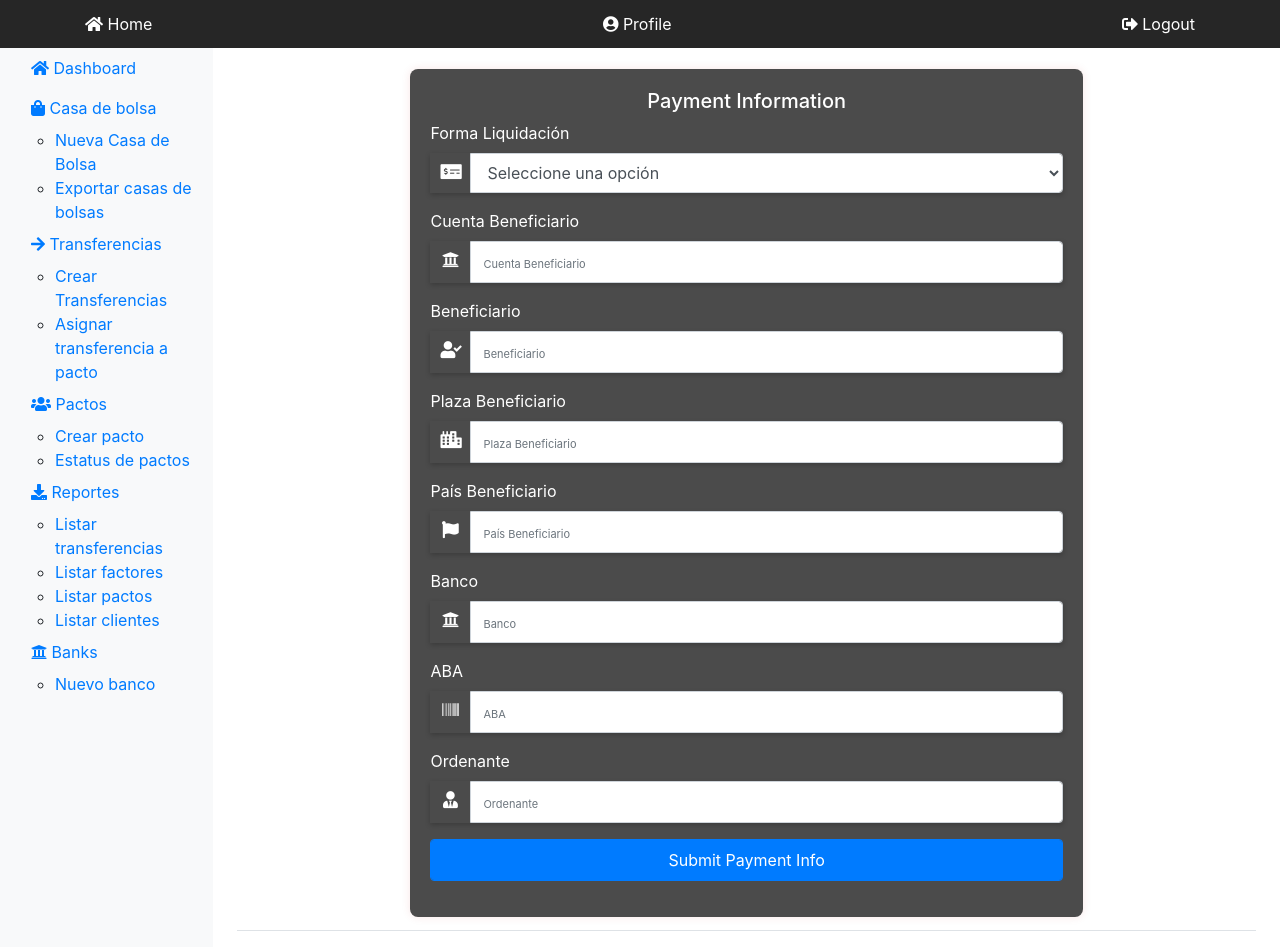
After one commit to JATCIN/proyecto0, a Flask app: page /new_banco in a window 1280 px wide. The commit adds this page. Run offline with Flask 3, Linux system fonts and the light colour scheme; some libraries are stand-ins or nearby versions.

Commit message:
CRUD BANKS

```diff
--- a/src/app.py
+++ b/src/app.py
@@ -1,4 +1,4 @@
-from flask import Flask, request, session, redirect, url_for, render_template, flash
+from flask import Flask, jsonify, request, session, redirect, url_for, render_template, flash
 import psycopg2
 import psycopg2.extras
 import re
@@ -16,67 +16,42 @@ conn = psycopg2.connect(dbname=DB_NAME, user=DB_USER, password=DB_PASS, host=DB_
 
 @app.route('/')
 def home():
-
     if 'loggedin' in session:
-
         return render_template('home.html', username=session['username'])
-
     return redirect(url_for('login'))
 
 @app.route('/login/', methods=['GET', 'POST'])
 def login():
     cursor = conn.cursor(cursor_factory=psycopg2.extras.DictCursor)
-
-
     if request.method == 'POST' and 'username' in request.form and 'password' in request.form:
         username = request.form['username']
         password = request.form['password']
-        print(password)
-
-
         cursor.execute('SELECT * FROM users WHERE username = %s', (username,))
-
         account = cursor.fetchone()
-
         if account:
             password_rs = account['password']
-            print(password_rs)
-
             if check_password_hash(password_rs, password):
-
                 session['loggedin'] = True
                 session['id'] = account['id']
                 session['username'] = account['username']
-
                 return redirect(url_for('home'))
             else:
-
                 flash('Incorrect username/password')
         else:
-
             flash('Incorrect username/password')
-
     return render_template('login.html')
 
 @app.route('/register', methods=['GET', 'POST'])
 def register():
     cursor = conn.cursor(cursor_factory=psycopg2.extras.DictCursor)
-
-
     if request.method == 'POST' and 'username' in request.form and 'password' in request.form and 'email' in request.form:
-
         fullname = request.form['fullname']
         username = request.form['username']
         password = request.form['password']
         email = request.form['email']
-
         _hashed_password = generate_password_hash(password)
-
-
         cursor.execute('SELECT * FROM users WHERE username = %s', (username,))
         account = cursor.fetchone()
-        print(account)
-
         if account:
             flash('Account already exists!')
         elif not re.match(r'[^@]+@[^@]+\.[^@]+', email):
@@ -86,38 +61,93 @@ def register():
         elif not username or not password or not email:
             flash('Please fill out the form!')
         else:
-
             cursor.execute("INSERT INTO users (fullname, username, password, email) VALUES (%s,%s,%s,%s)", (fullname, username, _hashed_password, email))
             conn.commit()
             flash('You have successfully registered!')
     elif request.method == 'POST':
-
         flash('Please fill out the form!')
-
     return render_template('register.html')
-
 
 @app.route('/logout')
 def logout():
+    session.pop('loggedin', None)
+    session.pop('id', None)
+    session.pop('username', None)
+    return redirect(url_for('login'))
 
-   session.pop('loggedin', None)
-   session.pop('id', None)
-   session.pop('username', None)
+@app.route('/new_banco')
+def new_banco():
+    return render_template('new_banco.html')
 
-   return redirect(url_for('login'))
+@app.route('/payment', methods=['POST'])
+def payment():
+    cursor = conn.cursor(cursor_factory=psycopg2.extras.DictCursor)
+    forma_liquidacion = request.form.get('forma_liquidacion')
+    cuenta_beneficiario = request.form.get('cuenta_beneficiario')
+    beneficiario = request.form.get('beneficiario')
+    plaza_beneficiario = request.form.get('plaza_beneficiario')
+    pais_beneficiario = request.form.get('pais_beneficiario')
+    banco = request.form.get('banco')
+    aba = request.form.get('aba')
+    ordenante = request.form.get('ordenante')
+
+    if not forma_liquidacion:
+        return jsonify(status='error', message='Por favor, seleccione la forma de liquidación')
+    elif not cuenta_beneficiario:
+        return jsonify(status='error', message='Por favor, ingrese la cuenta del beneficiario')
+    elif not beneficiario:
+        return jsonify(status='error', message='Por favor, ingrese el nombre del beneficiario')
+    elif not plaza_beneficiario:
+        return jsonify(status='error', message='Por favor, ingrese la plaza del beneficiario')
+    elif not pais_beneficiario:
+        return jsonify(status='error', message='Por favor, ingrese el país del beneficiario')
+    elif not banco:
+        return jsonify(status='error', message='Por favor, ingrese el nombre del banco')
+    elif not aba:
+        return jsonify(status='error', message='Por favor, ingrese el código ABA')
+    elif not ordenante:
+        return jsonify(status='error', message='Por favor, ingrese el nombre del ordenante')
+    else:
+        try:
+            cursor.execute("""
+                INSERT INTO payments (forma_liquidacion, cuenta_beneficiario, beneficiario, plaza_beneficiario, pais_beneficiario, banco, aba, ordenante)
+                VALUES (%s, %s, %s, %s, %s, %s, %s, %s)
+                """, (forma_liquidacion, cuenta_beneficiario, beneficiario, plaza_beneficiario, pais_beneficiario, banco, aba, ordenante))
+            conn.commit()
+            cursor.close()
+            return jsonify(status='success', message='Registrado exitosamente')
+        except Exception as e:
+            cursor.close()
+            return jsonify(status='error', message=str(e))
 
 @app.route('/profile')
 def profile():
     cursor = conn.cursor(cursor_factory=psycopg2.extras.DictCursor)
-
-
     if 'loggedin' in session:
         cursor.execute('SELECT * FROM users WHERE id = %s', [session['id']])
         account = cursor.fetchone()
+        return render_template('profile.html', account=account)
+    return redirect(url_for('login'))
 
-        return render_template('profile.html', account=account)
+@app.route('/list_banco')
+def list_banco():
+    cursor = conn.cursor(cursor_factory=psycopg2.extras.DictCursor)
+    cursor.execute('SELECT * FROM payments')
+    records = cursor.fetchall()
+    return render_template('list_banco.html', records=records)
 
-    return redirect(url_for('login'))
+@app.route('/edit_banco/<int:record_id>')
+def edit_record(record_id):
+    # Lógica para editar el registro
+    return f'Edit record {record_id}'
+
+@app.route('/delete_banco/<int:record_id>')
+def delete_record(record_id):
+    cursor = conn.cursor()
+    cursor.execute('DELETE FROM payments WHERE id = %s', (record_id,))
+    conn.commit()
+    cursor.close()
+    return redirect(url_for('list_banco'))
 
 if __name__ == "__main__":
     app.run(debug=True)
--- a/src/templates/home.html
+++ b/src/templates/home.html
@@ -1,4 +1,4 @@
-//templates/home.html
+
 {% extends 'layout.html' %}
 
 {% block title %}Home{% endblock %}
--- a/src/templates/layout.html
+++ b/src/templates/layout.html
@@ -1,8 +1,8 @@
-//templates/layout.html
 <!DOCTYPE html>
 <html>
  <head>
   <meta charset="utf-8">
+
   <title>{% block title %}{% endblock %}</title>
   <link rel="stylesheet" href="{{ url_for('static', filename='css/style.css') }}">
   <link rel="stylesheet" href="https://use.fontawesome.com/releases/v5.7.1/css/all.css">
@@ -84,6 +84,17 @@
             <li><a href="#">Listar clientes </a></li>
         </ul>
               </li>
+            </li>
+            <li class="nav-item">
+              <a class="nav-link" href="{{ url_for('list_banco') }}">
+                  <i class="fa fa-university"></i>
+                  Banks
+              </a>
+              <ul class="submenu">
+                  <li><a href="{{ url_for('new_banco') }}">Nuevo banco</a></li>
+              </ul>
+
+          </li>
             </ul>
    </div>
         </nav>
--- /dev/null
+++ b/src/templates/new_banco.html
@@ -0,0 +1,193 @@
+{% extends 'layout.html' %}
+
+{% block title %}NewBanco{% endblock %}
+
+{% block content %}
+<style>
+  .form-container {
+    max-width: 100%;
+    width: 100%;
+    margin: 0 auto;
+    padding: 5px;
+  }
+  .input-group-addon {
+    width: 40px;
+    text-align: center;
+  }
+  .main-login {
+    width: 100%;
+  }
+  .main-center {
+    background-color: #4b4b4b;
+    padding: 20px;
+    border-radius: 8px;
+    box-shadow: 0px 0px 10px rgba(185, 13, 13, 0.1);
+  }
+  .form-title {
+    text-align: center;
+  }
+  .is-invalid {
+    border-color: #dc3545;
+  }
+  .invalid-feedback {
+    color: #dc3545;
+    font-size: 0.875em;
+  }
+</style>
+
+<div class="container form-container">
+  <div class="row justify-content-center">
+    <div class="col-md-8 main-login main-center">
+      <h5 class="form-title">Payment Information</h5>
+
+      <!-- Mensajes Flash -->
+      {% with messages = get_flashed_messages(with_categories=true) %}
+        {% if messages %}
+          <div class="alert-container">
+            {% for category, message in messages %}
+              <div class="alert alert-{{ category }} alert-dismissible fade show" role="alert">
+                {{ message }}
+                <button type="button" class="close" data-dismiss="alert" aria-label="Close">
+                  <span aria-hidden="true">&times;</span>
+                </button>
+              </div>
+            {% endfor %}
+          </div>
+        {% endif %}
+      {% endwith %}
+
+      <form id="paymentForm" autocomplete="off">
+        <div class="form-group">
+          <label for="forma_liquidacion" class="cols-sm-2 control-label">Forma Liquidación</label>
+          <div class="cols-sm-10">
+            <div class="input-group">
+              <span class="input-group-addon"><i class="fa fa-money-check-alt" aria-hidden="true"></i></span>
+              <select class="form-control" name="forma_liquidacion" id="forma_liquidacion">
+                <option value="">Seleccione una opción</option>
+                <option value="extranjero">BANCO EN EL EXTRANJERO</option>
+                <option value="local">BANCO LOCAL</option>
+              </select>
+            </div>
+          </div>
+        </div>
+        <div class="form-group">
+          <label for="cuenta_beneficiario" class="cols-sm-2 control-label">Cuenta Beneficiario</label>
+          <div class="cols-sm-10">
+            <div class="input-group">
+              <span class="input-group-addon"><i class="fa fa-university" aria-hidden="true"></i></span>
+              <input type="text" class="form-control" name="cuenta_beneficiario" id="cuenta_beneficiario" placeholder="Cuenta Beneficiario"/>
+            </div>
+          </div>
+        </div>
+        <div class="form-group">
+          <label for="beneficiario" class="cols-sm-2 control-label">Beneficiario</label>
+          <div class="cols-sm-10">
+            <div class="input-group">
+              <span class="input-group-addon"><i class="fa fa-user-check" aria-hidden="true"></i></span>
+              <input type="text" class="form-control" name="beneficiario" id="beneficiario" placeholder="Beneficiario"/>
+            </div>
+          </div>
+        </div>
+        <div class="form-group">
+          <label for="plaza_beneficiario" class="cols-sm-2 control-label">Plaza Beneficiario</label>
+          <div class="cols-sm-10">
+            <div class="input-group">
+              <span class="input-group-addon"><i class="fa fa-city" aria-hidden="true"></i></span>
+              <input type="text" class="form-control" name="plaza_beneficiario" id="plaza_beneficiario" placeholder="Plaza Beneficiario"/>
+            </div>
+          </div>
+        </div>
+        <div class="form-group">
+          <label for="pais_beneficiario" class="cols-sm-2 control-label">País Beneficiario</label>
+          <div class="cols-sm-10">
+            <div class="input-group">
+              <span class="input-group-addon"><i class="fa fa-flag" aria-hidden="true"></i></span>
+              <input type="text" class="form-control" name="pais_beneficiario" id="pais_beneficiario" placeholder="País Beneficiario"/>
+            </div>
+          </div>
+        </div>
+        <div class="form-group">
+          <label for="banco" class="cols-sm-2 control-label">Banco</label>
+          <div class="cols-sm-10">
+            <div class="input-group">
+              <span class="input-group-addon"><i class="fa fa-university" aria-hidden="true"></i></span>
+              <input type="text" class="form-control" name="banco" id="banco" placeholder="Banco"/>
+            </div>
+          </div>
+        </div>
+        <div class="form-group">
+          <label for="aba" class="cols-sm-2 control-label">ABA</label>
+          <div class="cols-sm-10">
+            <div class="input-group">
+              <span class="input-group-addon"><i class="fa fa-barcode" aria-hidden="true"></i></span>
+              <input type="text" class="form-control" name="aba" id="aba" placeholder="ABA"/>
+            </div>
+          </div>
+        </div>
+        <div class="form-group">
+          <label for="ordenante" class="cols-sm-2 control-label">Ordenante</label>
+          <div class="cols-sm-10">
+            <div class="input-group">
+              <span class="input-group-addon"><i class="fa fa-user-tie" aria-hidden="true"></i></span>
+              <input type="text" class="form-control" name="ordenante" id="ordenante" placeholder="Ordenante"/>
+            </div>
+          </div>
+        </div>
+        <div class="form-group">
+          <input type="submit" value="Submit Payment Info" class="form-control btn btn-primary">
+        </div>
+      </form>
+    </div>
+  </div>
+</div>
+
+<script>
+document.getElementById('paymentForm').addEventListener('submit', function(event) {
+    event.preventDefault();
+
+    let valid = true;
+    let formElements = this.elements;
+    let errorMessage = '';
+
+    for (let element of formElements) {
+        if (element.type !== 'submit' && element.value === '') {
+            valid = false;
+            errorMessage = 'Por favor, complete todos los campos.';
+            element.classList.add('is-invalid');
+
+            let icon = document.createElement('span');
+            icon.classList.add('invalid-feedback');
+            icon.innerHTML = '<i class="fas fa-exclamation-circle"></i>';
+
+            element.parentNode.insertBefore(icon, element.nextSibling);
+        } else {
+            let icon = element.nextElementSibling;
+            if (icon && icon.classList.contains('invalid-feedback')) {
+                icon.parentNode.removeChild(icon);
+            }
+            element.classList.remove('is-invalid');
+        }
+    }
+
+    if (!valid) {
+        alert(errorMessage);
+    } else {
+        let formData = new FormData(this);
+        fetch('{{ url_for("payment") }}', {
+            method: 'POST',
+            body: formData,
+        })
+        .then(response => response.json())
+        .then(data => {
+            if (data.status === 'success') {
+                alert('Registrado exitosamente');
+                window.location.href = '{{ url_for("new_banco") }}';
+            } else {
+                alert(data.message);
+            }
+        })
+        .catch(error => console.error('Error:', error));
+    }
+});
+</script>
+{% endblock %}
```
Also changed, not shown: src/templates/list_banco.html (added, +51 -0 lines).
